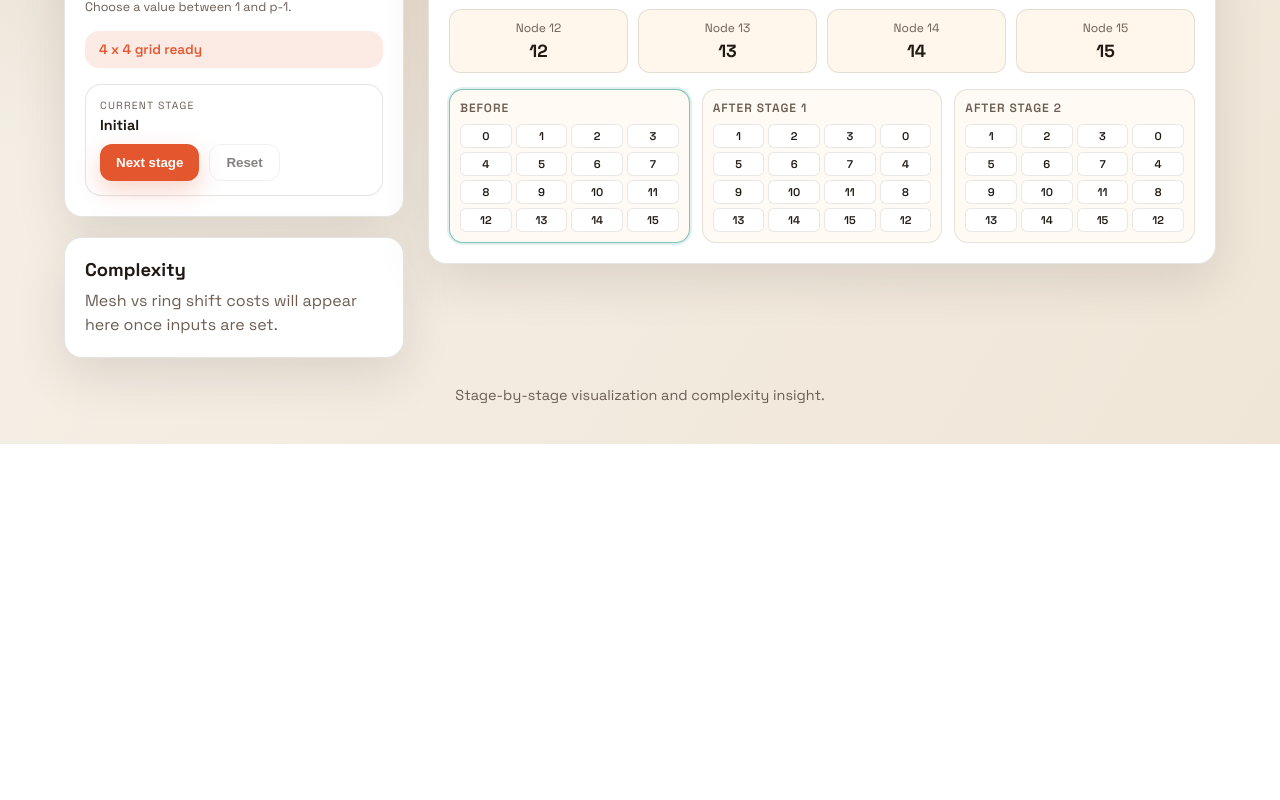
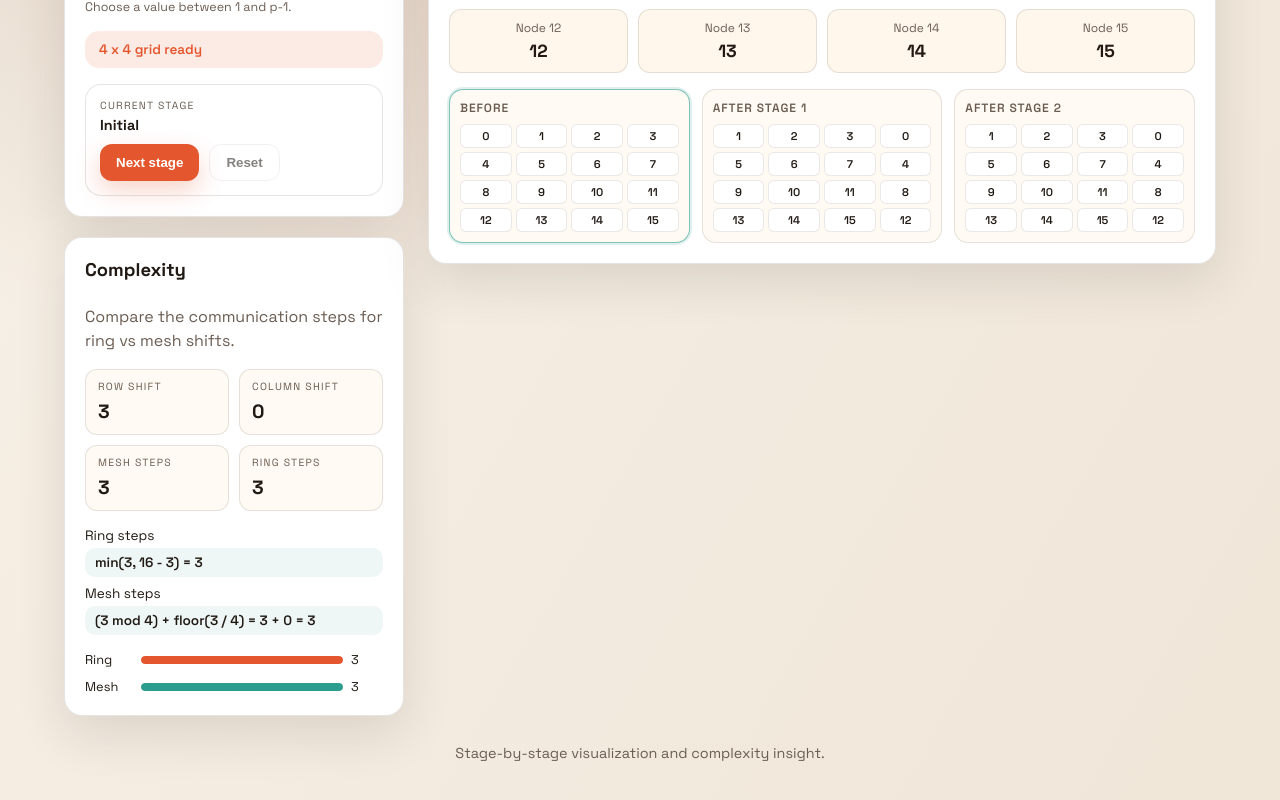
Before and after one commit to RudhanLodhi/Mesh-Shift-Visualizer, a React (Vite) app: page / in a window 1280 px wide. Shown: the part 512-1312 px from the top of the page. Before the commit the page ends 956 px from the top, so only its background shows below. Built offline with nearby package versions, Linux system fonts and the light colour scheme.

Commit message:
feat: add complexity panel

```diff
--- a/src/App.jsx
+++ b/src/App.jsx
@@ -98,7 +98,12 @@ function App() {
             onNextStage={handleNextStage}
             onResetStage={handleResetStage}
           />
-          <ComplexityPanel />
+          <ComplexityPanel
+            pValue={pValue}
+            qValue={qValue}
+            inputsValid={inputsValid}
+            shiftData={shiftData}
+          />
         </section>
         <MeshGrid stage={stage} shiftData={shiftData} inputsValid={inputsValid} />
       </main>
--- a/src/components/ComplexityPanel.jsx
+++ b/src/components/ComplexityPanel.jsx
@@ -1,8 +1,76 @@
-function ComplexityPanel() {
+import { computeMeshSteps, computeRingSteps } from '../utils/shiftLogic.js';
+
+function ComplexityPanel({ pValue, qValue, inputsValid, shiftData }) {
+  if (!inputsValid || !shiftData) {
+    return (
+      <section className="panel complexity-panel">
+        <h2>Complexity</h2>
+        <p>Enter valid p and q to compare mesh and ring communication steps.</p>
+      </section>
+    );
+  }
+
+  const pNumber = Number(pValue);
+  const qNumber = Number(qValue);
+  const ringSteps = computeRingSteps(pNumber, qNumber);
+  const meshSteps = computeMeshSteps(pNumber, qNumber);
+  const qMod = qNumber % shiftData.size;
+  const qDiv = Math.floor(qNumber / shiftData.size);
+  const maxSteps = Math.max(ringSteps, meshSteps, 1);
+  const ringWidth = (ringSteps / maxSteps) * 100;
+  const meshWidth = (meshSteps / maxSteps) * 100;
+
   return (
-    <section className="panel">
+    <section className="panel complexity-panel">
       <h2>Complexity</h2>
-      <p>Mesh vs ring shift costs will appear here once inputs are set.</p>
+      <p>Compare the communication steps for ring vs mesh shifts.</p>
+
+      <div className="complexity-metrics">
+        <div className="metric-card">
+          <span>Row shift</span>
+          <strong>{shiftData.rowShift}</strong>
+        </div>
+        <div className="metric-card">
+          <span>Column shift</span>
+          <strong>{shiftData.columnShift}</strong>
+        </div>
+        <div className="metric-card">
+          <span>Mesh steps</span>
+          <strong>{meshSteps}</strong>
+        </div>
+        <div className="metric-card">
+          <span>Ring steps</span>
+          <strong>{ringSteps}</strong>
+        </div>
+      </div>
+
+      <div className="formula-block">
+        <div className="formula-row">
+          <span>Ring steps</span>
+          <span className="formula">min({qNumber}, {pNumber} - {qNumber}) = {ringSteps}</span>
+        </div>
+        <div className="formula-row">
+          <span>Mesh steps</span>
+          <span className="formula">({qNumber} mod {shiftData.size}) + floor({qNumber} / {shiftData.size}) = {qMod} + {qDiv} = {meshSteps}</span>
+        </div>
+      </div>
+
+      <div className="comparison-bars">
+        <div className="bar-row">
+          <span>Ring</span>
+          <div className="bar-track">
+            <div className="bar-fill ring" style={{ width: `${ringWidth}%` }} />
+          </div>
+          <span>{ringSteps}</span>
+        </div>
+        <div className="bar-row">
+          <span>Mesh</span>
+          <div className="bar-track">
+            <div className="bar-fill mesh" style={{ width: `${meshWidth}%` }} />
+          </div>
+          <span>{meshSteps}</span>
+        </div>
+      </div>
     </section>
   );
 }
--- a/src/index.css
+++ b/src/index.css
@@ -238,6 +238,93 @@ h1 {
   gap: 16px;
 }
 
+.complexity-panel {
+  display: flex;
+  flex-direction: column;
+  gap: 16px;
+}
+
+.complexity-metrics {
+  display: grid;
+  grid-template-columns: repeat(2, minmax(0, 1fr));
+  gap: 10px;
+}
+
+.metric-card {
+  border-radius: 12px;
+  border: 1px solid var(--panel-border);
+  background: #fffaf3;
+  padding: 10px 12px;
+  display: flex;
+  flex-direction: column;
+  gap: 6px;
+}
+
+.metric-card span {
+  text-transform: uppercase;
+  font-size: 0.65rem;
+  letter-spacing: 0.12em;
+  color: var(--muted);
+}
+
+.metric-card strong {
+  font-size: 1.2rem;
+}
+
+.formula-block {
+  display: grid;
+  gap: 8px;
+  font-size: 0.85rem;
+}
+
+.formula-row {
+  display: flex;
+  flex-direction: column;
+  gap: 4px;
+}
+
+.formula {
+  font-weight: 600;
+  color: var(--ink);
+  background: rgba(42, 157, 143, 0.08);
+  padding: 6px 10px;
+  border-radius: 10px;
+}
+
+.comparison-bars {
+  display: grid;
+  gap: 10px;
+  font-size: 0.8rem;
+}
+
+.bar-row {
+  display: grid;
+  grid-template-columns: 48px 1fr 32px;
+  align-items: center;
+  gap: 8px;
+}
+
+.bar-track {
+  height: 8px;
+  border-radius: 999px;
+  background: rgba(33, 26, 20, 0.12);
+  overflow: hidden;
+}
+
+.bar-fill {
+  height: 100%;
+  border-radius: 999px;
+  transition: width 0.4s ease;
+}
+
+.bar-fill.ring {
+  background: var(--accent);
+}
+
+.bar-fill.mesh {
+  background: var(--accent-2);
+}
+
 .mesh-header {
   display: flex;
   justify-content: space-between;
```
